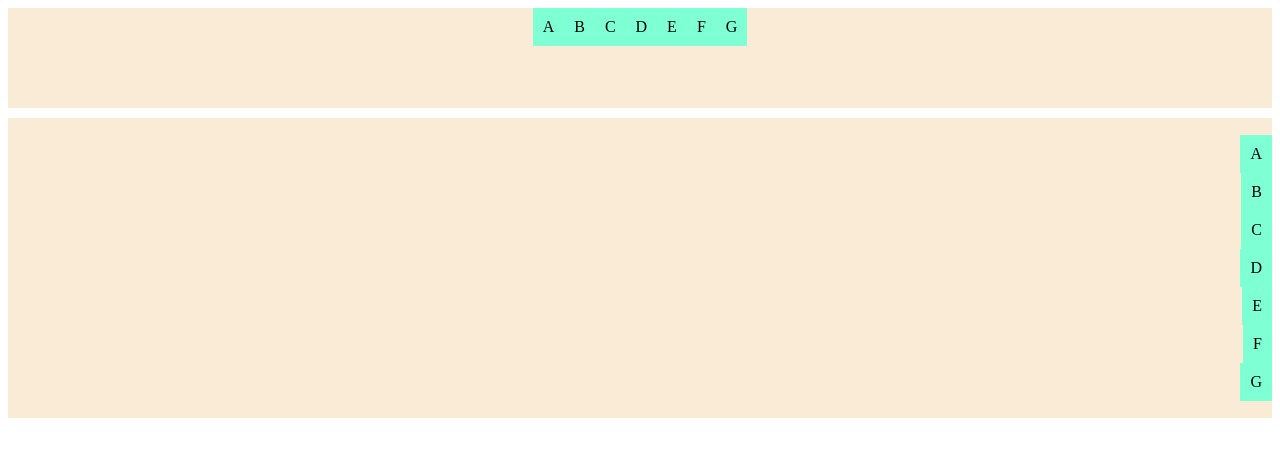
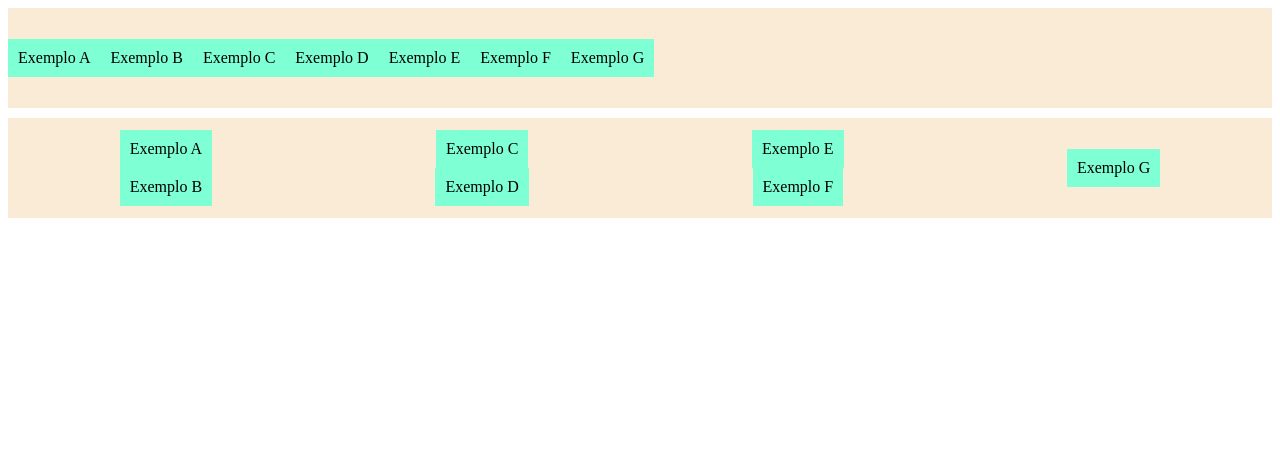
Before and after one commit to goncaloliveira-dev/html-css, a plain HTML site: page modulo-5/exercicios/flexible-box/index.html in a window 1280 px wide. Drawn offline with Linux system fonts and the light colour scheme.

Commit message:
Estudos flexbox - centralizar trabalho login com flexbox e exercicio de centralização

```diff
--- a/modulo-5/exercicios/flexible-box/index.html
+++ b/modulo-5/exercicios/flexible-box/index.html
@@ -11,18 +11,22 @@
         height: 100px;
         display: flex;
         flex-direction: row; /* Main-axis será horizontal */
-        justify-content: center; /* Distribui os itens ao longo do main-axis (horizontal) */
-        align-items: flex-start; /* Alinha de acordo com o cross-axis (vertical) */
+        justify-content: flex-start; /* Distribui os itens ao longo do main-axis (horizontal) */
+        align-items: center; /* Alinha de acordo com o cross-axis (vertical) */
+        flex-wrap: wrap; /*Quebra o elemento para a linha de baixo*/
+
+        flex-flow: row wrap; /* flex direction + flex-wrap (shorthand)/*/
       }
 
       div#container-column {
         margin-top: 10px;
-        height: 300px;
+        height: 100px;
         background-color: antiquewhite;
         display: flex;
         flex-direction: column; /* Main-axis será vertical */
         justify-content: center; /* Aqui distribui os itens ao longo do main-axis (vertical) */
-        align-items: flex-end; /* Tentando alinhar ao longo do cross-axis (horizontal) */
+        align-items: center; /* Tentando alinhar ao longo do cross-axis (horizontal) */
+        flex-wrap: wrap; /*Quebra o elemento para a coluna do lado*/
       }
 
       div.item {
@@ -33,23 +37,23 @@
   </head>
   <body>
     <div id="container-row">
-      <div class="item">A</div>
-      <div class="item">B</div>
-      <div class="item">C</div>
-      <div class="item">D</div>
-      <div class="item">E</div>
-      <div class="item">F</div>
-      <div class="item">G</div>
+      <div class="item">Exemplo A</div>
+      <div class="item">Exemplo B</div>
+      <div class="item">Exemplo C</div>
+      <div class="item">Exemplo D</div>
+      <div class="item">Exemplo E</div>
+      <div class="item">Exemplo F</div>
+      <div class="item">Exemplo G</div>
     </div>
 
     <div id="container-column">
-      <div class="item">A</div>
-      <div class="item">B</div>
-      <div class="item">C</div>
-      <div class="item">D</div>
-      <div class="item">E</div>
-      <div class="item">F</div>
-      <div class="item">G</div>
+      <div class="item">Exemplo A</div>
+      <div class="item">Exemplo B</div>
+      <div class="item">Exemplo C</div>
+      <div class="item">Exemplo D</div>
+      <div class="item">Exemplo E</div>
+      <div class="item">Exemplo F</div>
+      <div class="item">Exemplo G</div>
     </div>
   </body>
 </html>
```
Also changed, not shown: modulo-4/project-login/styles/style.css (+7 -6 lines), modulo-5/exercicios/flex-centro.html (added, +44 -0 lines).
